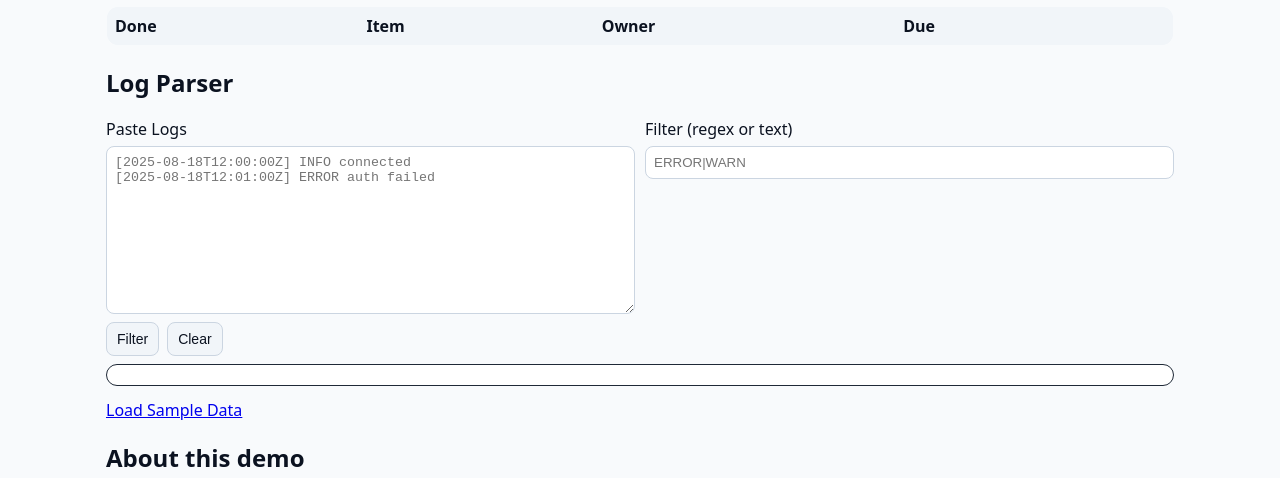
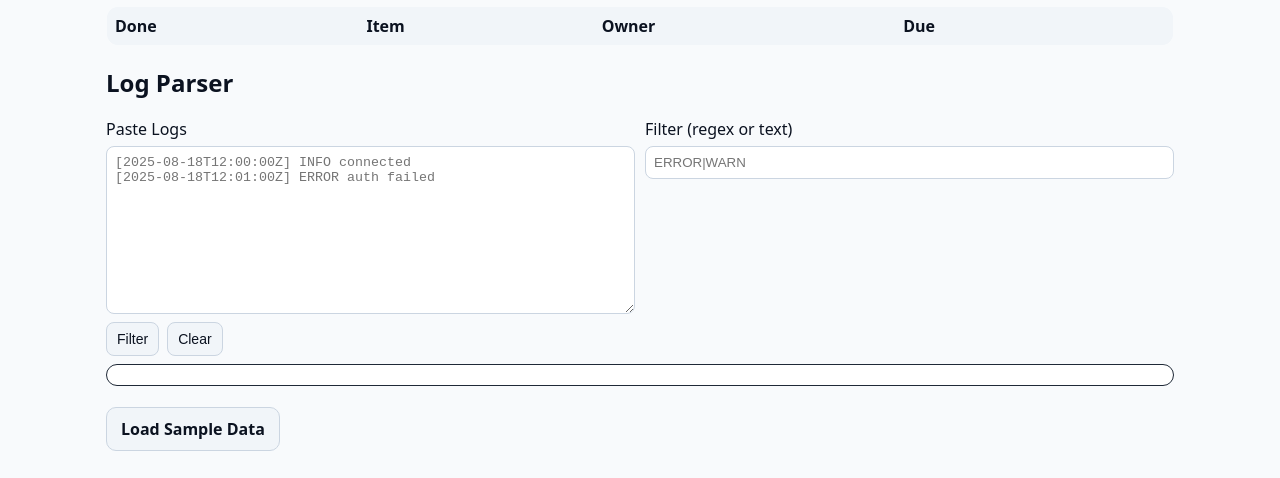
Before and after one commit to Secu7/secops-lite, a plain HTML site: page index.html in a window 1280 px wide. Both pictures are taken after a click on the button "Dark". Shown: the part 321-799 px from the top of the page. Drawn offline with Linux system fonts and the light colour scheme.

Commit message:
Update style.css

```diff
--- a/style.css
+++ b/style.css
@@ -5,6 +5,12 @@ h1{margin:0;font-size:20px}
 button,.file-label{background:#1f2937;color:#e5e7eb;border:1px solid #334155;border-radius:8px;padding:8px 10px;cursor:pointer;font-size:14px}
 button:hover,.file-label:hover{background:#273449}
 .file-label input{display:none}
+.btn{display:inline-block;padding:10px 14px;border-radius:10px;border:1px solid #334155;
+background:#1f2937;color:#e5e7eb;text-decoration:none;font-weight:600;margin-top:8px}
+.btn:hover{background:#273449}
+html.light .btn{background:#f1f5f9;color:#0b1220;border-color:#cbd5e1}
+html.light .btn:hover{background:#e2e8f0}
+
 .tabs{display:flex;gap:6px;padding:8px 16px;background:#0f172a;border-bottom:1px solid #1f2937}
 .tab{background:#0b1220;border:1px solid #1f2937;border-radius:8px;padding:6px 10px;color:#cbd5e1}
 .tab.active{background:#1f2937;color:#fff}
```
